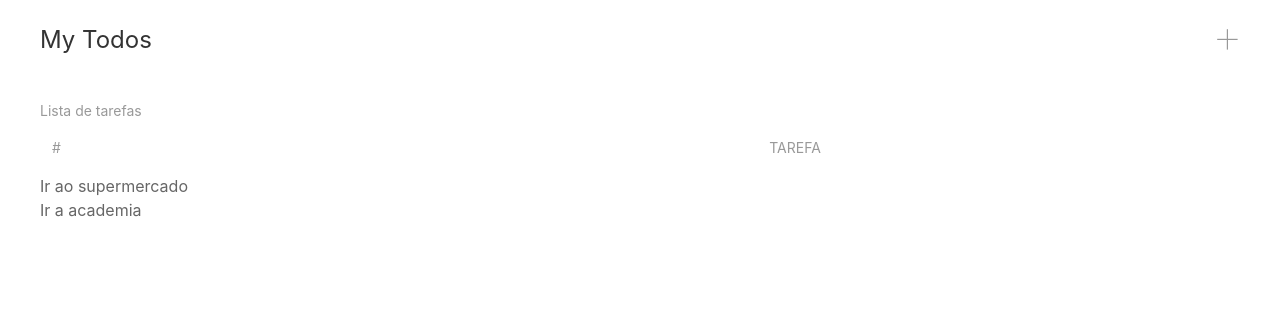
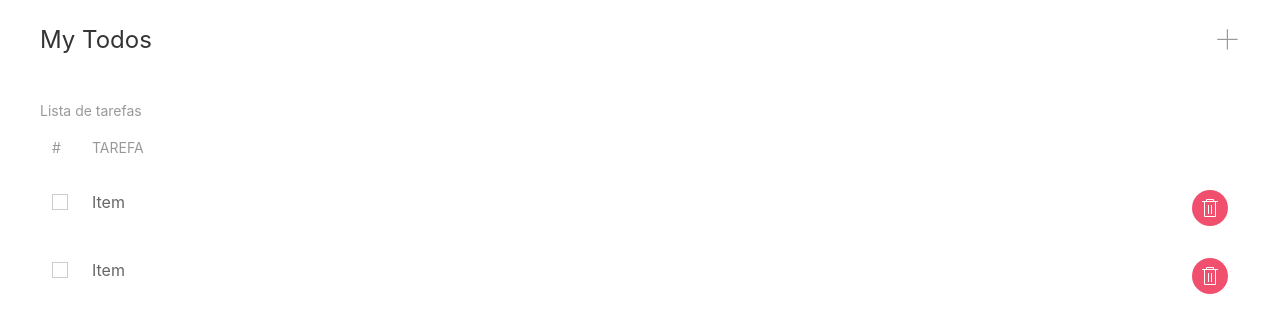
Before and after one commit to silvarafaell/CursoReact, a React (Create React App) app in the folder todo/: page / in a window 1280 px wide. Shown: the top 332 px of the page. Built offline with nearby package versions, Linux system fonts and the light colour scheme.

Commit message:
Criando o item da lista

```diff
--- a/todo/src/components/TodoList.tsx
+++ b/todo/src/components/TodoList.tsx
@@ -1,5 +1,6 @@
 import React from "react";
 import { Todo } from "../models/Todo";
+import TodoListItem from "./TodoListItem";
 
 const TodoList = () => {
     const todos: Todo[] = [
@@ -19,7 +20,7 @@ const TodoList = () => {
             <tbody>
                 {
                     todos?.map(
-                        todo => (<div key={todo.id}>{todo.title}</div>)
+                        todo => (<TodoListItem key={todo.id}></TodoListItem>)
                     )
                 }
             </tbody>
--- /dev/null
+++ b/todo/src/components/TodoListItem.tsx
@@ -0,0 +1,28 @@
+import React from "react";
+
+const TodoListItem = () => {
+    return (
+        <tr className="uk-animation-slide-bottom-medium">
+            <td className="uk-width-auto">
+                <label>
+                    <input className="uk-checkbox"
+                        type="checkbox"
+                    />
+                </label>
+            </td>
+            {/* propriedade do uikit */}
+            <td className="uk-width-expand">
+                Item
+            </td>
+            {/* propriedade do uikit */}
+            <td className="uk-width-auto">
+                <button
+                    className="uk-icon-button uk-button-danger"
+                    uk-icon="trash">
+                </button>
+            </td>
+        </tr>
+    );
+}
+
+export default TodoListItem;
```
